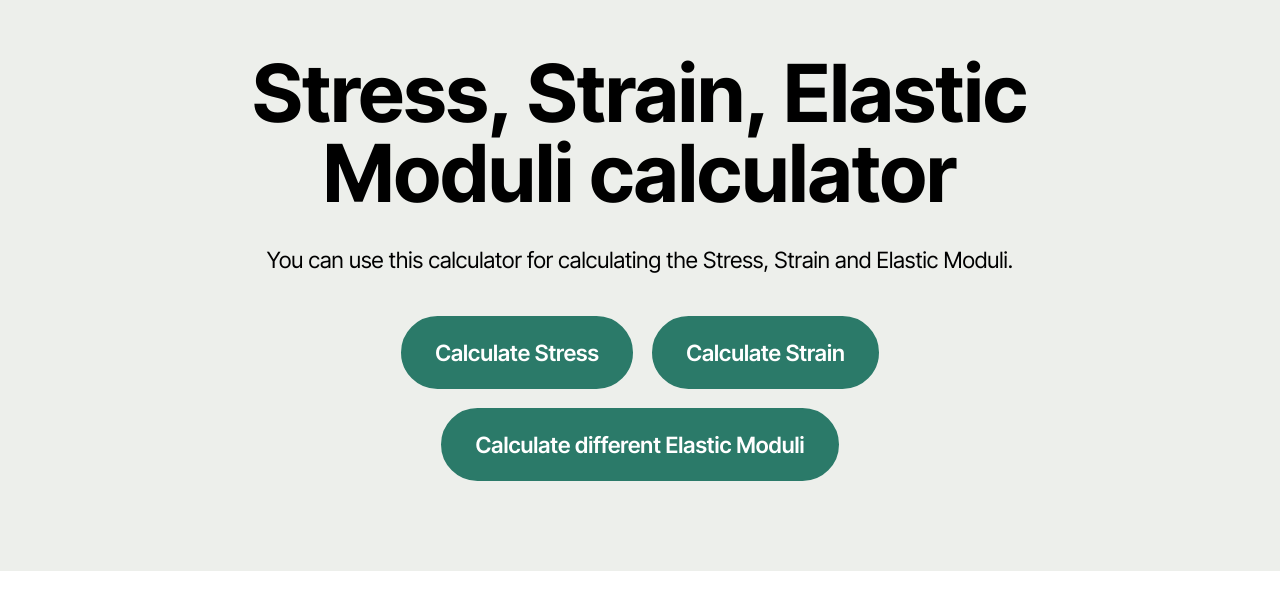
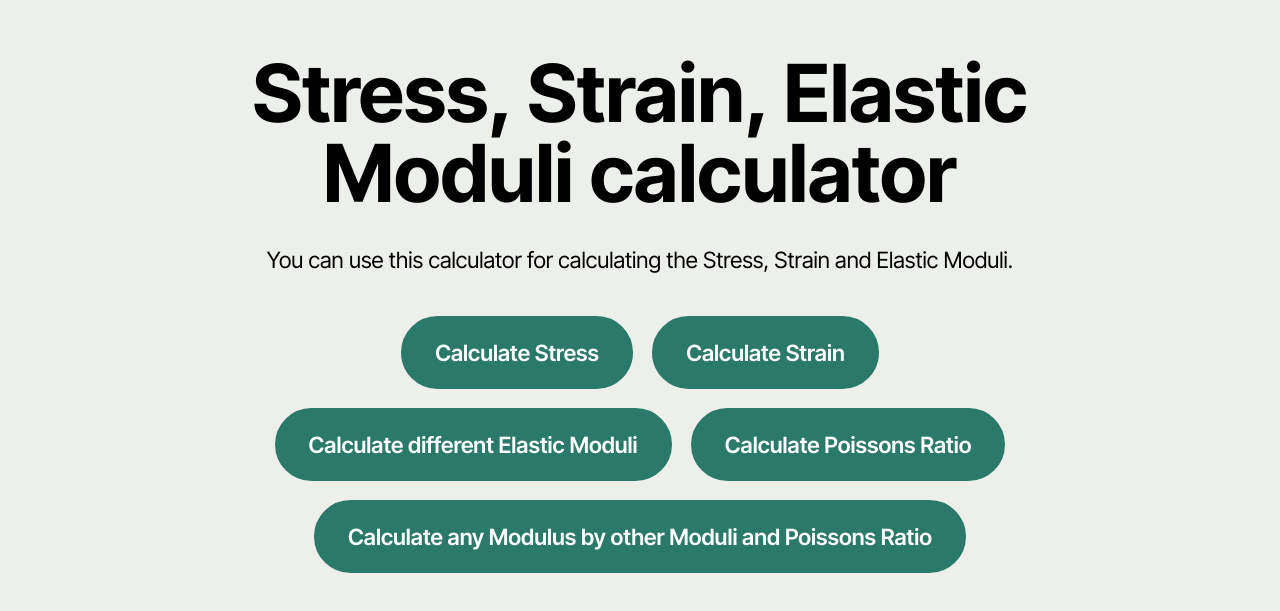
Before and after one commit to prakash-dangi/Civil-Project, a plain HTML site: page index.html in a window 1280 px wide. Shown: the part 139-750 px from the top of the page. Drawn offline with Linux system fonts and the light colour scheme.

Commit message:
modified:   index.html

```diff
--- a/index.html
+++ b/index.html
@@ -40,8 +40,7 @@
 			<div class="col-md-12 col-lg-9">
 				<h1 class="mbr-section-title mbr-fonts-style mb-4 display-1"><strong>Stress, Strain, Elastic Moduli calculator</strong></h1>
 				<p class="mbr-text mbr-fonts-style mb-4 display-7">You can use this calculator for calculating the Stress, Strain and Elastic Moduli.</p>
-				<div class="mbr-section-btn mt-3"><a class="btn btn-primary display-7" href="StressCalculator.html">Calculate Stress</a> <a class="btn btn-primary display-7" href="StrainCalculator.html">Calculate Strain</a> <a class="btn btn-primary display-7" href="ElasticModuliCalculator.html">Calculate different Elastic Moduli</a></div>
-			</div>
+        <div class="mbr-section-btn mt-3"><a class="btn btn-primary display-7" href="StressCalculator.html">Calculate Stress</a> <a class="btn btn-primary display-7" href="StrainCalculator.html">Calculate Strain</a> <a class="btn btn-primary display-7" href="ElasticConstantsCalculator.html">Calculate different Elastic Moduli</a> <a class="btn btn-primary display-7" href="PoissonsRatio.html">Calculate Poissons Ratio</a> <a class="btn btn-primary display-7" href="ElasticModuliPoissonsRatioRelations.html">Calculate any Modulus by other Moduli and Poissons Ratio </a></div>
 		</div>
 		<div class="row mt-5 justify-content-center">
 		</div>
```
